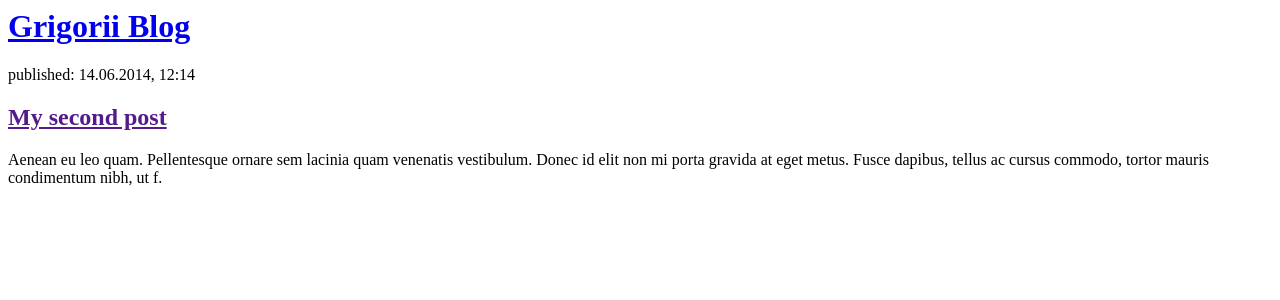
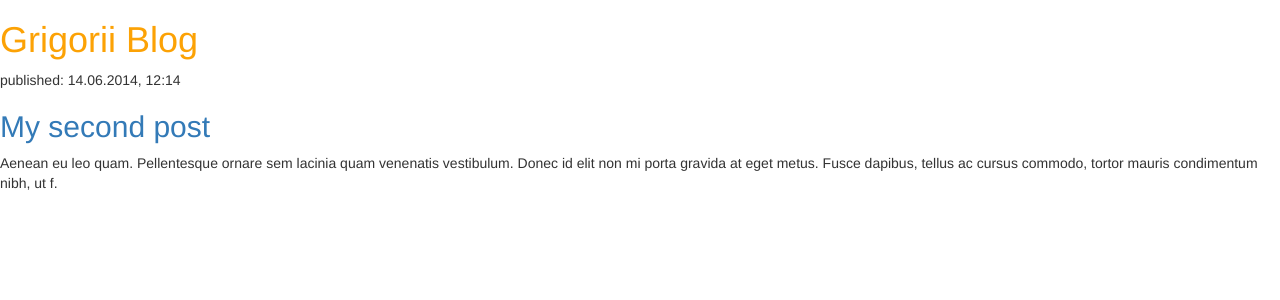
Before and after one commit to Grishaclimber2000/my-first-blog, a Django app: page / in a window 1280 px wide. Shown: the top 300 px of the page. Run offline with Django 4.2, Linux system fonts and the light colour scheme; data that the repository does not hold is empty; some libraries are stand-ins or nearby versions.

Commit message:
updated clours(css)

```diff
--- /dev/null
+++ b/blog/static/css/blog.css
@@ -0,0 +1,3 @@
+h1 a {
+    color: #FCA205;
+}
--- a/blog/templates/blog/post_list.html
+++ b/blog/templates/blog/post_list.html
@@ -1,6 +1,10 @@
+{% load static %}
 <html>
     <head>
-        <title>Grigorii's blog</title>
+<link rel="stylesheet" href="//maxcdn.bootstrapcdn.com/bootstrap/3.2.0/css/bootstrap.min.css">
+<link rel="stylesheet" href="//maxcdn.bootstrapcdn.com/bootstrap/3.2.0/css/bootstrap-theme.min.css">
+       <link rel="stylesheet" href="{% static 'css/blog.css' %}">
+	<title>Grigorii's blog</title>
     </head>
     <body>
         <div>
```
